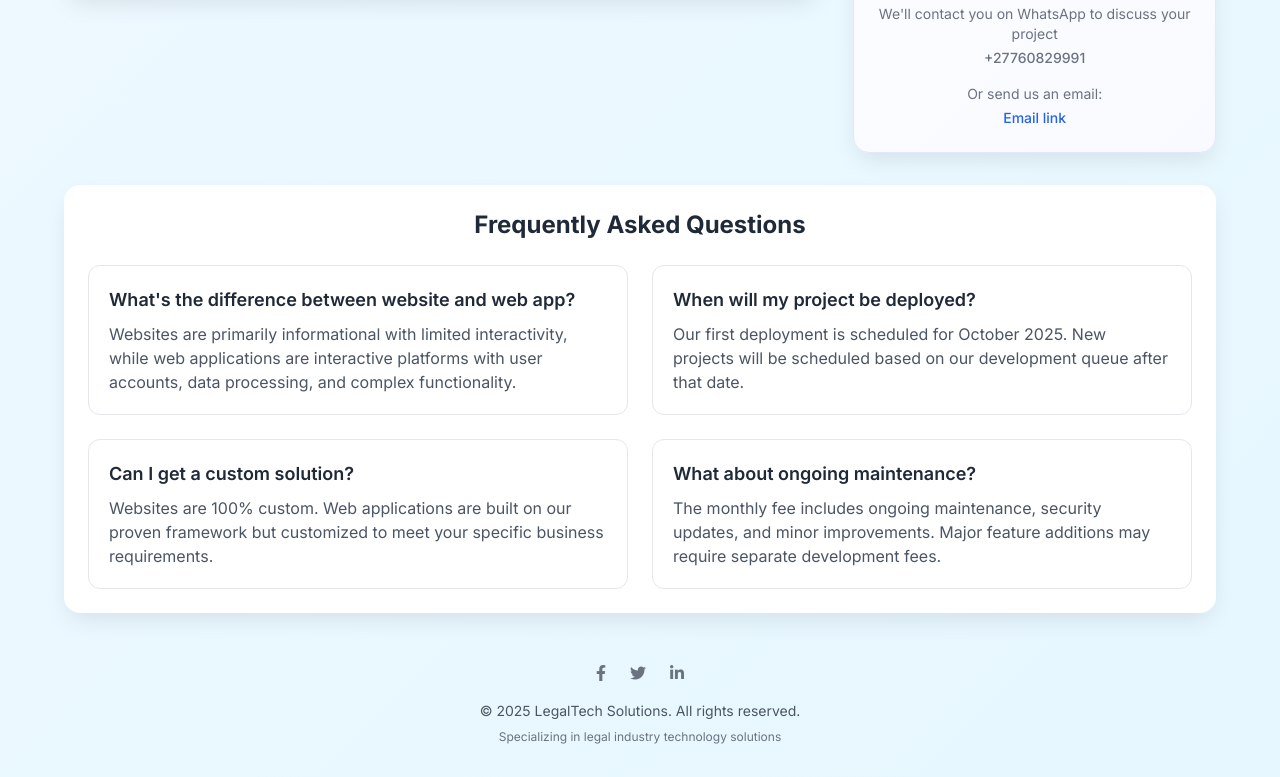
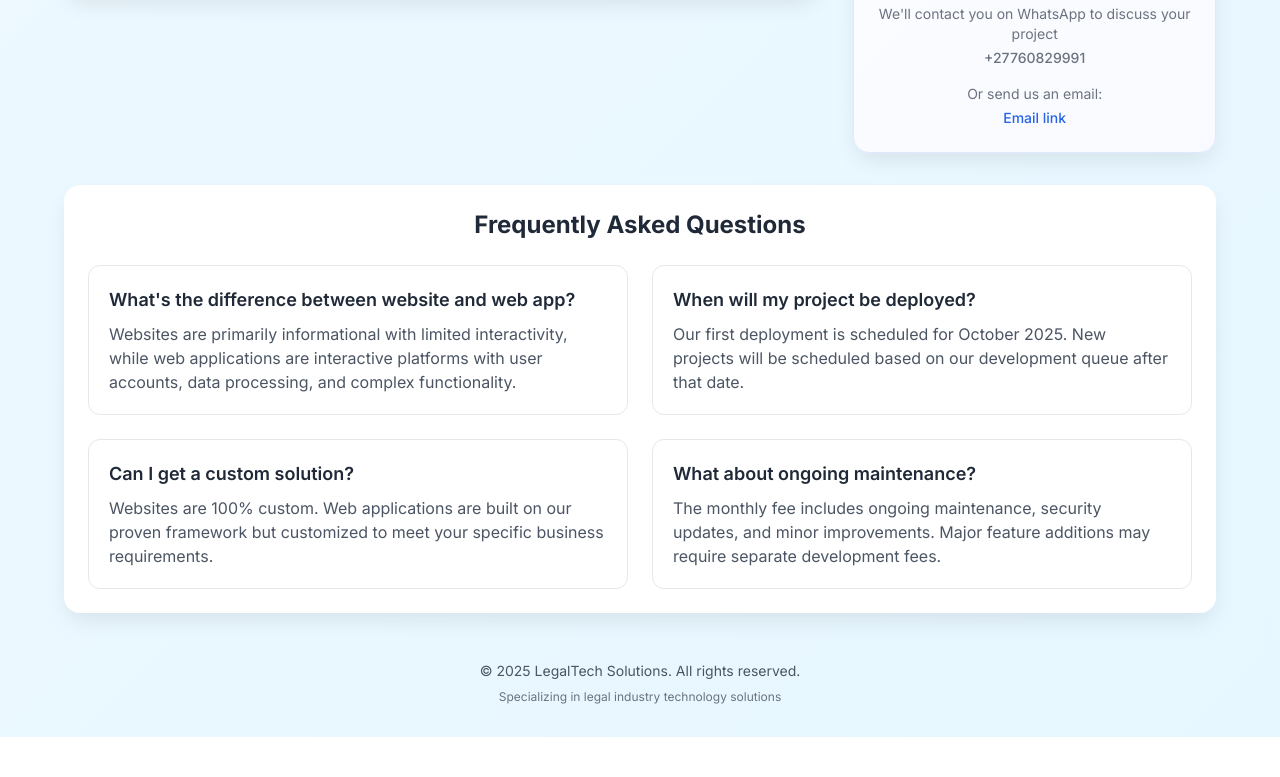
Before and after one commit to lishivhan/legal_tech, a plain HTML site: page index.html in a window 1280 px wide. Shown: the part 917-1694 px from the top of the page. After the commit the page ends 1654 px from the top, so only its background shows below. Drawn offline with nearby package versions, Linux system fonts and the light colour scheme.

Commit message:
Update index.html

```diff
--- a/index.html
+++ b/index.html
@@ -260,19 +260,7 @@
         </div>
 
         <footer class="mt-12 text-center text-gray-600">
-            <div class="mb-4">
-                <div class="flex justify-center space-x-6">
-                    <a href="#" class="text-gray-500 hover:text-gray-700">
-                        <i class="fab fa-facebook-f"></i>
-                    </a>
-                    <a href="#" class="text-gray-500 hover:text-gray-700">
-                        <i class="fab fa-twitter"></i>
-                    </a>
-                    <a href="#" class="text-gray-500 hover:text-gray-700">
-                        <i class="fab fa-linkedin-in"></i>
-                    </a>
-                </div>
-            </div>
+
             <p class="text-sm">© 2025 LegalTech Solutions. All rights reserved.</p>
             <p class="text-xs mt-2 text-gray-500">Specializing in legal industry technology solutions</p>
         </footer>
```
